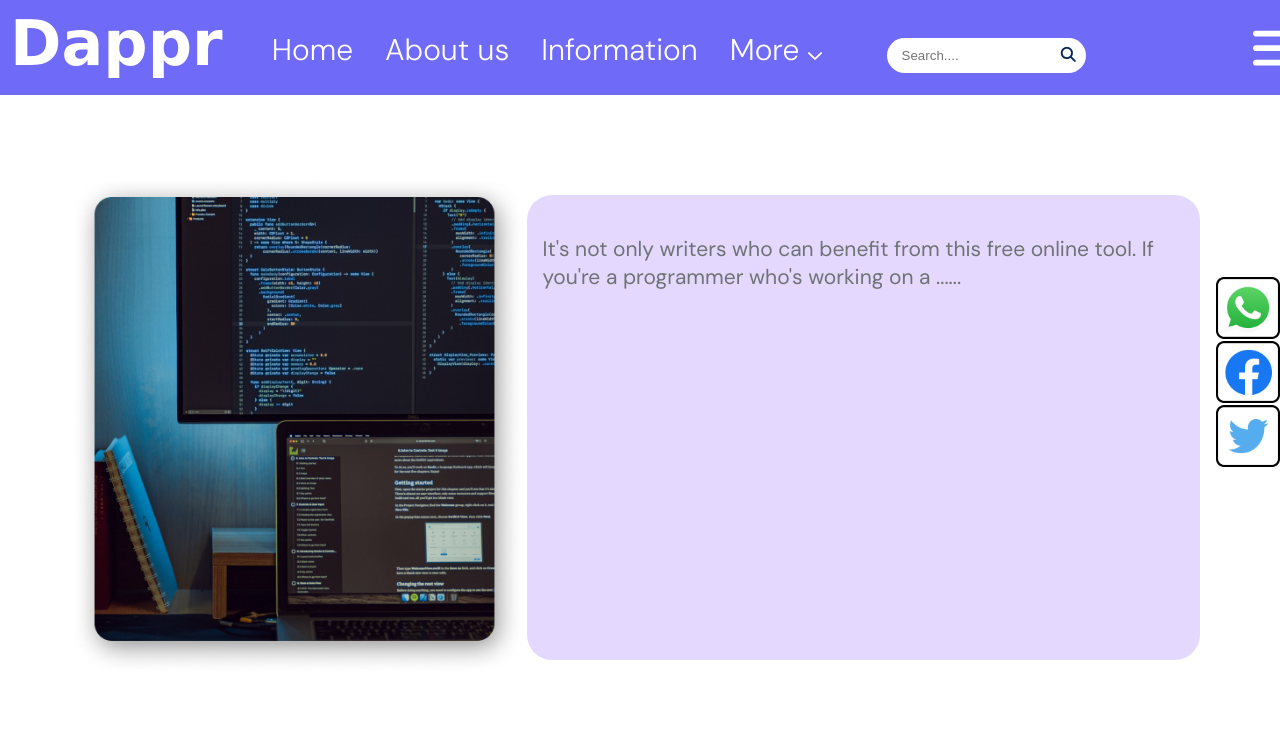
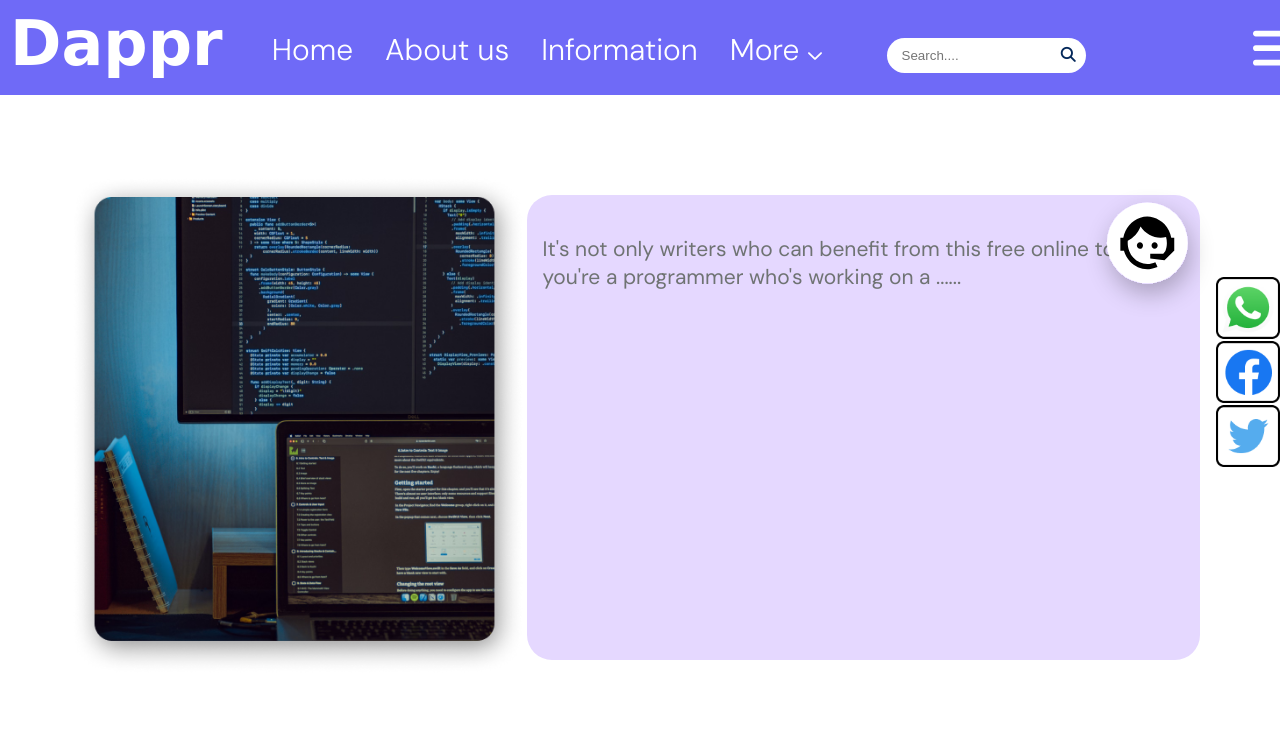
Before and after one commit to SachinGupta369/Mircoproject-2, a plain HTML site: page index.html in a window 1280 px wide. Shown: the top 732 px of the page. Drawn offline with Linux system fonts and the light colour scheme; a web font is replaced by a local one.

Commit message:
Update index.css 2
Fixed position headset

```diff
--- a/index.css
+++ b/index.css
@@ -187,9 +187,10 @@ button:hover{
 
 .headset img{
     width: 10%;
-    position: absolute;
-    right: 0;
-    top: 35px;
+    position: fixed;
+    right: 66px;
+    top: 189px;
+    z-index:1;
 }
 /* main-middle end here */
 
```
